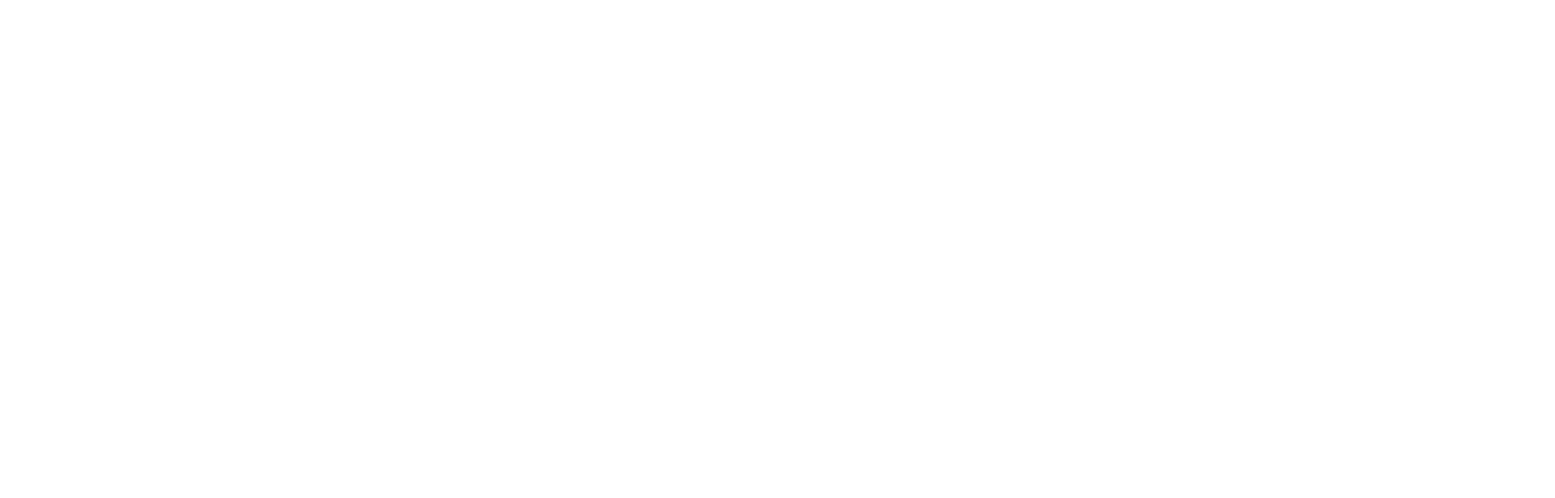
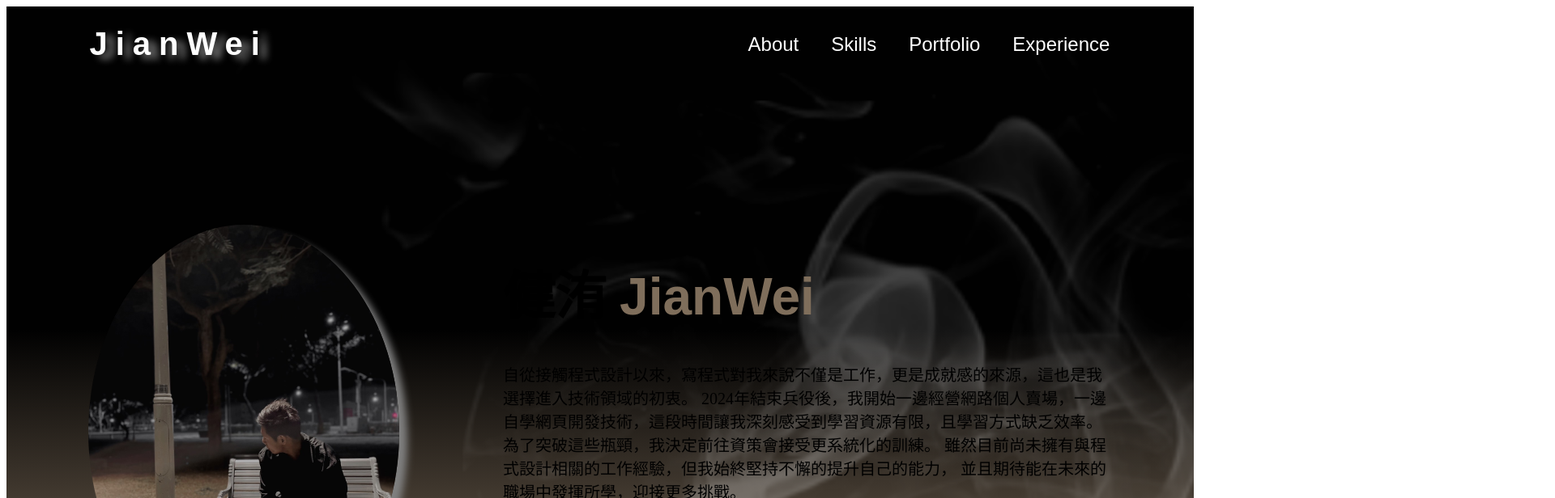
Before and after one commit to Jianwei2000/resume, a React (Vite) app: page / in a window 1280 px wide. Shown: the top 616 px of the page at 81% size, 1920 px wide, since content can reach past the window. Built offline with nearby package versions, Linux system fonts and the light colour scheme; the HTML template or start-up script is replaced by a standard one.

Commit message:
砍windowOnload

```diff
--- a/src/App.jsx
+++ b/src/App.jsx
@@ -17,16 +17,13 @@
       }, 5000);
     };
 
-    window.onload = handleLoad; // 等待頁面資源完全載入後觸發
-
     return () => {
-      window.onload = null; // 清理事件處理器
       clearTimeout(handleLoad);
     };
   }, []);
 
   if (isLoading) {
-    return <Loading />;
+    <Loading />;
   }
 
   return (
```
